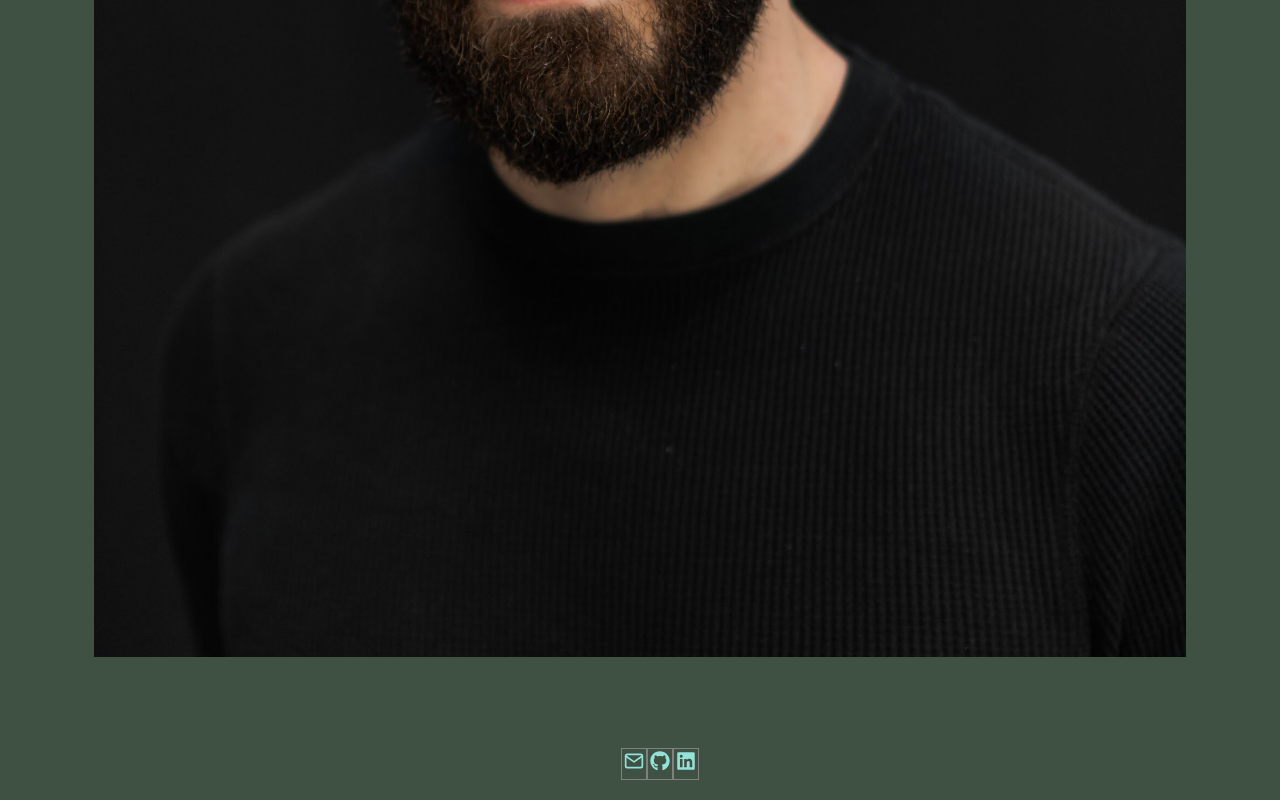
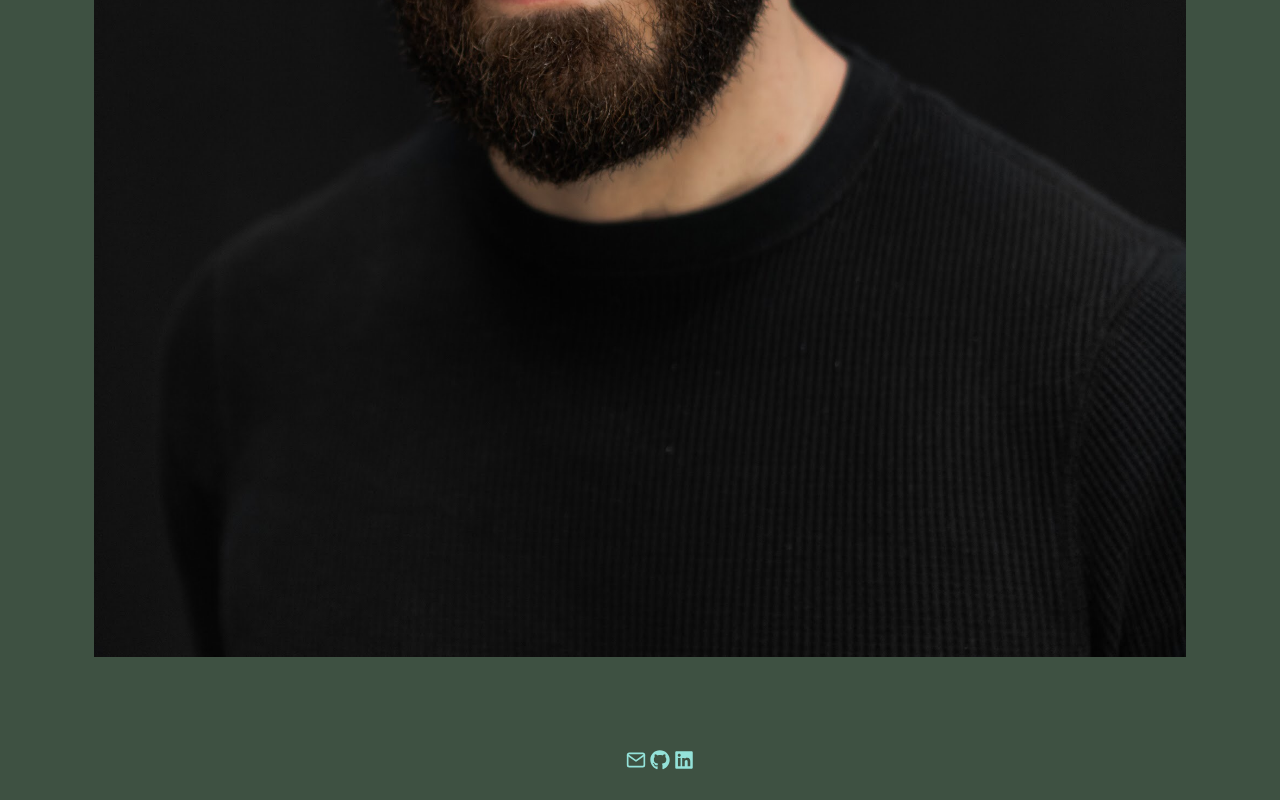
Before and after one commit to BobTarino/portfolio2.0, a React (Create React App) app: page / in a window 1280 px wide. Shown: the part 942-1742 px from the top of the page. Built offline with nearby package versions, Linux system fonts and the light colour scheme.

Commit message:
removed border

```diff
--- a/src/index.css
+++ b/src/index.css
@@ -352,7 +352,6 @@ footer h2 {
 
 #contact-info ul li {
   margin-top: 10px;
-  border:1px solid grey;
 }
 
 li:first-child {
```
